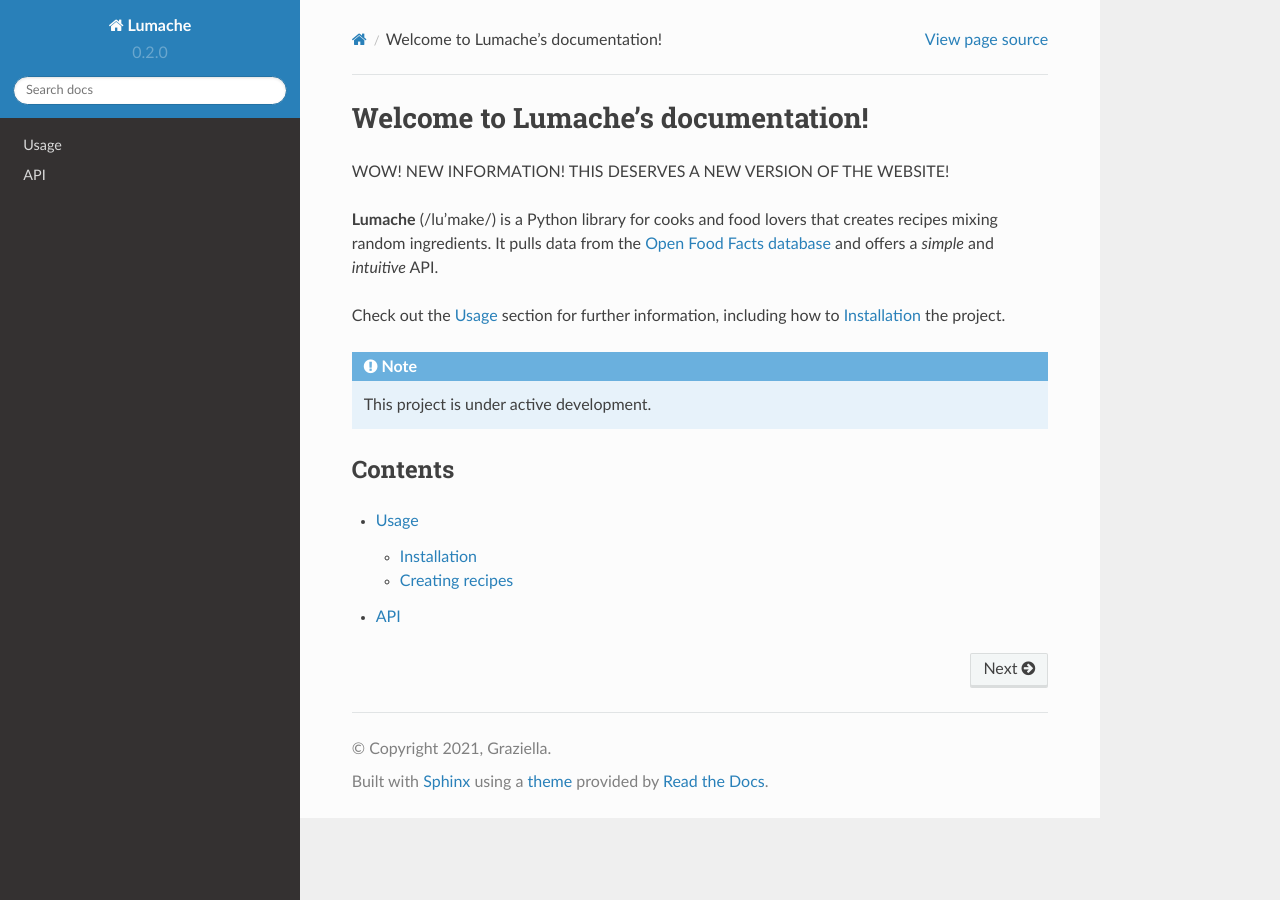
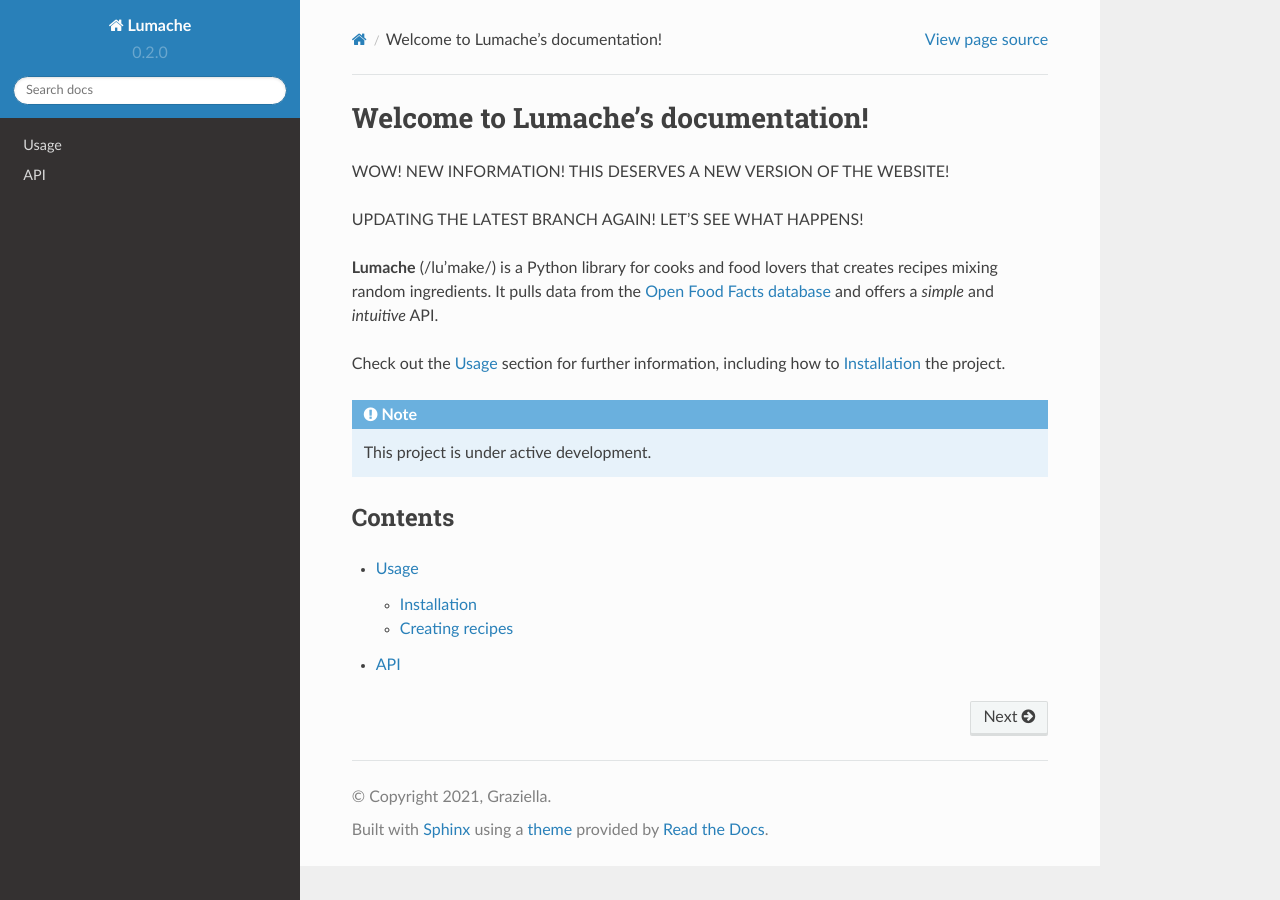
Before and after one commit to EmmaEnder14/ReadTheDocs-Version-Test, a Sphinx documentation site: the page built from docs/source/index.rst, in a window 1280 px wide. Built offline with Sphinx 7.4.7 and the Read the Docs theme 2.0.0, drawn with Linux system fonts in a browser that asks for light colours.

Commit message:
Trying to update the lastest branch on Github/ReadTheDocs

```diff
--- a/docs/source/index.rst
+++ b/docs/source/index.rst
@@ -2,6 +2,8 @@
 ===================================
 
 WOW! NEW INFORMATION! THIS DESERVES A NEW VERSION OF THE WEBSITE!
+
+UPDATING THE LATEST BRANCH AGAIN! LET'S SEE WHAT HAPPENS!
 
 **Lumache** (/lu'make/) is a Python library for cooks and food lovers
 that creates recipes mixing random ingredients.
```
